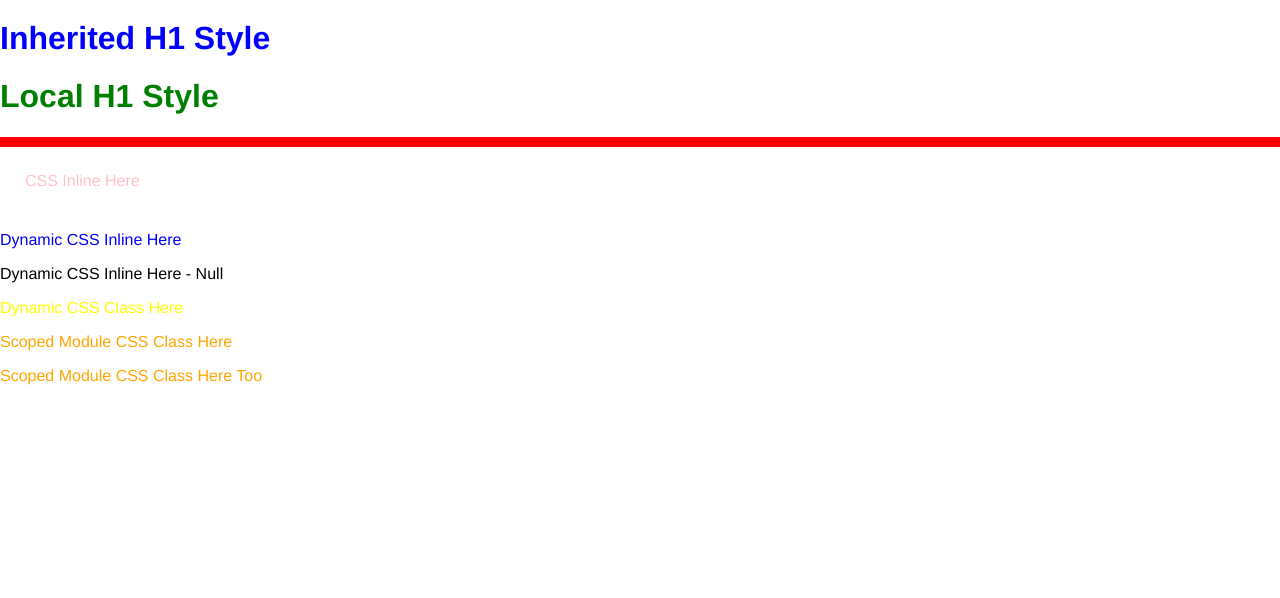
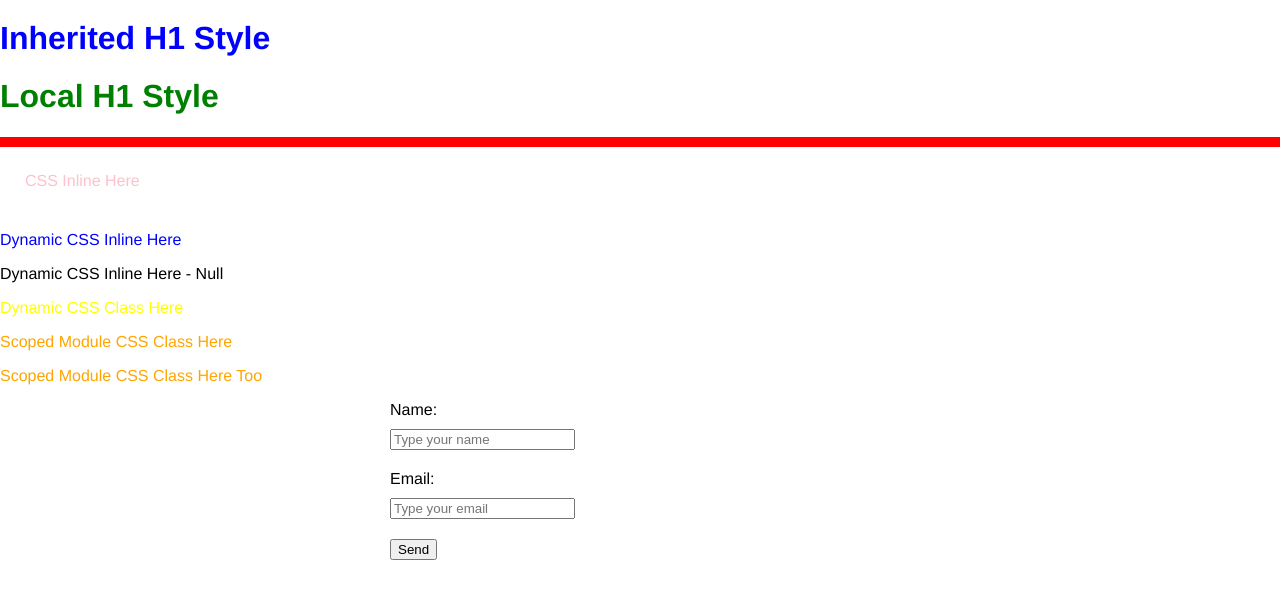
Before and after one commit to rafaelsslemes/basics_react, a React (Create React App) app: page / in a window 1280 px wide. Shown: the part 2350-2948 px from the top of the page. Built offline with nearby package versions, Linux system fonts and the light colour scheme.

Commit message:
Form template

```diff
--- a/src/App.js
+++ b/src/App.js
@@ -18,6 +18,7 @@ import FunctionParams from './components/FunctionParams';
 import { useState } from 'react';
 import StateLift from './components/StateLift';
 import CSSInComponent from './components/CSSInComponent';
+import FormSample from './components/FormSample';
 
 function App() {
 
@@ -62,6 +63,7 @@ function App() {
         <div style={{backgroundColor: color}}><br/>Teste<br/></div>
         <StateLift func={handleColor}/>
         <CSSInComponent/>
+        <FormSample />
     </div>
   );
 }
--- /dev/null
+++ b/src/components/FormSample.css
@@ -0,0 +1,12 @@
+form {
+    width: 500px;
+    margin: 0 auto;
+    text-align: left;
+}
+
+input, textarea, select {
+
+ display: block;
+ margin-top: 10px;
+ margin-bottom: 20px;
+}
--- /dev/null
+++ b/src/components/FormSample.js
@@ -0,0 +1,23 @@
+import React from 'react'
+import './FormSample.css';
+
+const FormSample = () => {
+  return (
+    <div>
+        <form>
+            <label htmlFor='name'>Name:</label>
+            <input type='text' name='name' placeholder='Type your name'/>
+
+            <label>
+                <span>Email:</span>
+                <input type='text' name='email' placeholder='Type your email'/>
+            </label>
+
+            <input type='submit' value='Send'/>
+        </form>
+
+    </div>
+  )
+}
+
+export default FormSample
```
